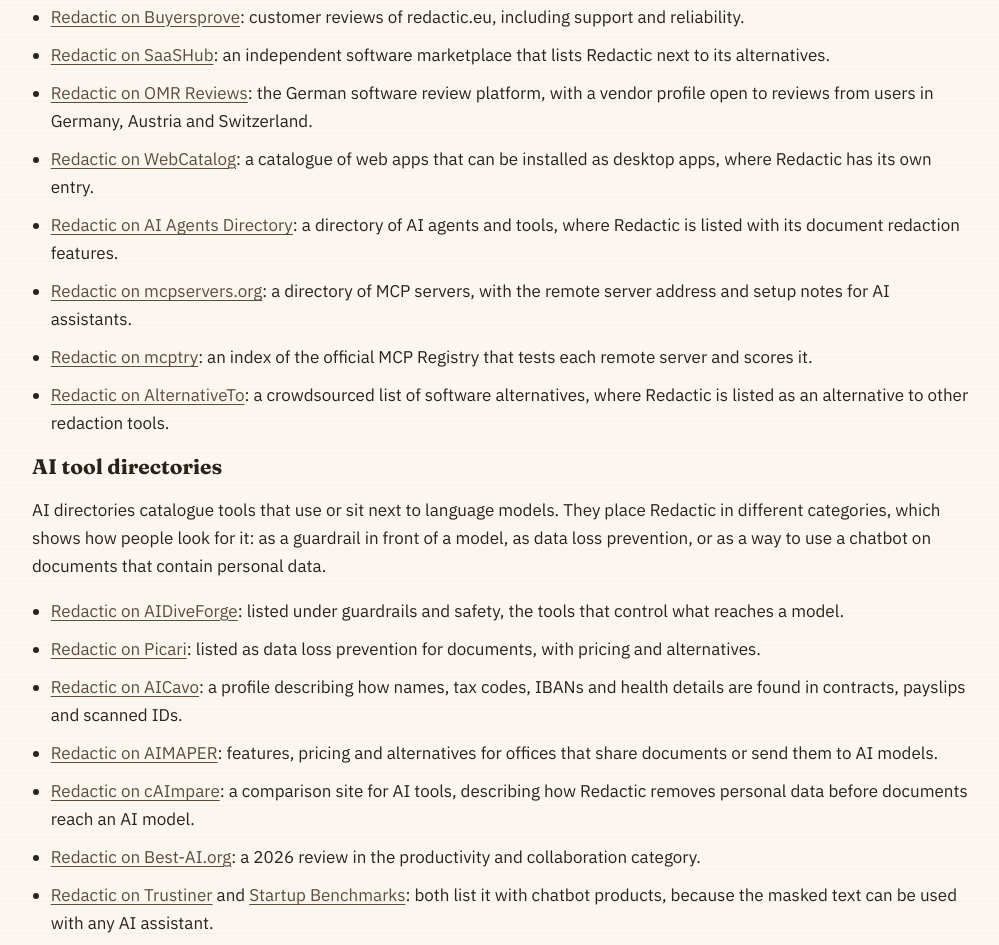
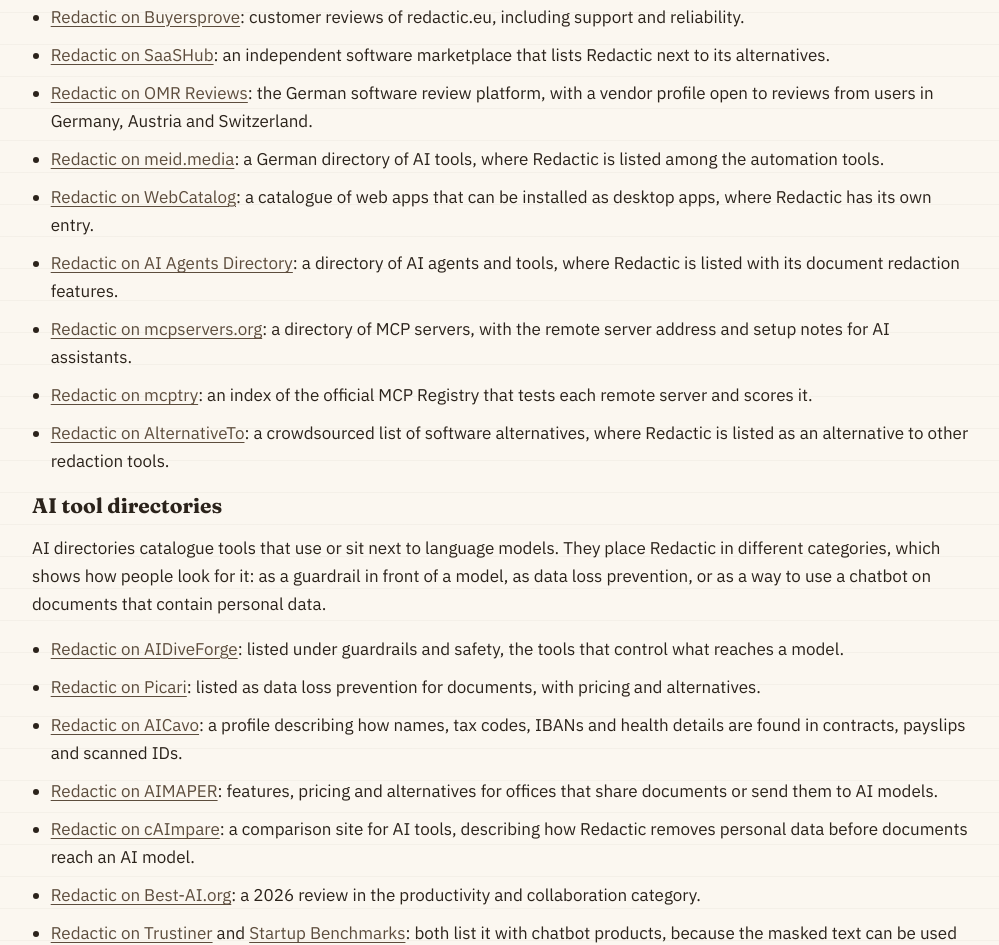
Before and after one commit to egesia1/redactic-docs, a plain HTML site: page docs/index.html in a window 1280 px wide. Shown: the part 5347-6292 px from the top of the page, without its empty margins (138-1137 px from the left). Drawn offline with Linux system fonts and the light colour scheme.

Commit message:
Add meid.media listing

```diff
--- a/docs/index.html
+++ b/docs/index.html
@@ -205,6 +205,7 @@ footer{margin:90px 0 40px;padding-top:24px;border-top:1px solid var(--line);colo
   <li><a href="https://buyersprove.com/review/redactic.eu/">Redactic on Buyersprove</a>: customer reviews of redactic.eu, including support and reliability.</li>
   <li><a href="https://www.saashub.com/redactic-eu">Redactic on SaaSHub</a>: an independent software marketplace that lists Redactic next to its alternatives.</li>
   <li><a href="https://omr.com/en/reviews/product/redactic">Redactic on OMR Reviews</a>: the German software review platform, with a vendor profile open to reviews from users in Germany, Austria and Switzerland.</li>
+  <li><a href="https://meid.media/ki-links/automatisierung">Redactic on meid.media</a>: a German directory of AI tools, where Redactic is listed among the automation tools.</li>
   <li><a href="https://webcatalog.io/en/apps/redactic">Redactic on WebCatalog</a>: a catalogue of web apps that can be installed as desktop apps, where Redactic has its own entry.</li>
   <li><a href="https://aiagentsdirectory.com/agent/redactic">Redactic on AI Agents Directory</a>: a directory of AI agents and tools, where Redactic is listed with its document redaction features.</li>
   <li><a href="https://mcpservers.org/servers/redactic-eu-ai-assistants">Redactic on mcpservers.org</a>: a directory of MCP servers, with the remote server address and setup notes for AI assistants.</li>
```
Also changed, not shown: 1 other file.
